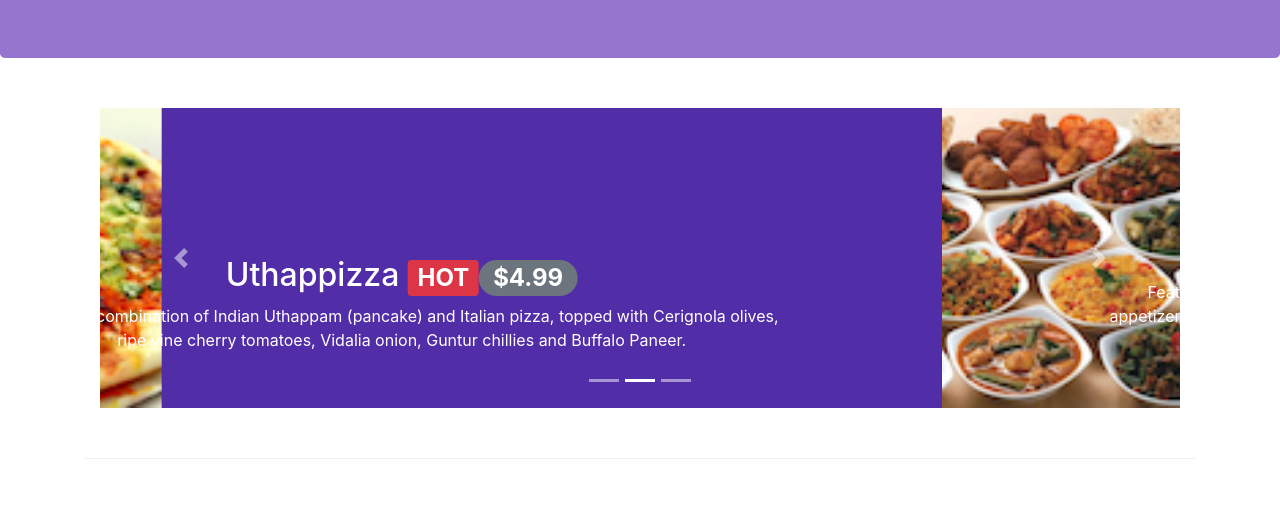
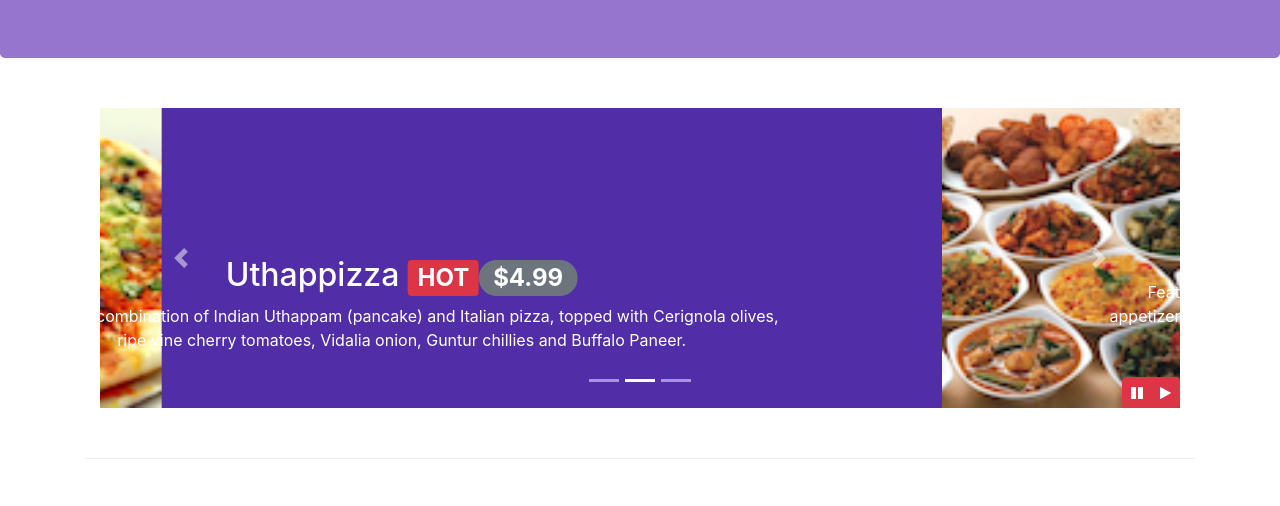
Before and after one commit to chukrav/Bootstrap4Ex, a website: page Bootstrap4/conFusion/index.html in a window 1280 px wide. Shown: the part 276-782 px from the top of the page. Drawn offline with nearby package versions, Linux system fonts and the light colour scheme.

Commit message:
Bootstrap JQuery

```diff
--- a/Bootstrap4/conFusion/css/styles.css
+++ b/Bootstrap4/conFusion/css/styles.css
@@ -59,3 +59,10 @@ body {
     left: 0;
     min-height: 300px;
 }
+
+#carouselButton {
+    right:0px;
+    position: absolute;
+    bottom: 0px;
+    z-index: 1;
+}
--- a/Bootstrap4/conFusion/index.html
+++ b/Bootstrap4/conFusion/index.html
@@ -219,6 +219,14 @@
                     <a class="carousel-control-next" href="#mycarousel" role="button" data-slide="next">
                         <span class="carousel-control-next-icon"></span>
                     </a>
+                    <div class="btn-group" id="carouselButton">
+                        <button class="btn btn-danger btn-sm" id="carousel-pause">
+                            <span class="fa fa-pause"></span>
+                        </button>
+                        <button class="btn btn-danger btn-sm" id="carousel-play">
+                            <span class="fa fa-play"></span>
+                        </button>
+                    </div>
                 </div>
             </div>
         </div>
@@ -317,6 +325,14 @@
         <script>
             $(document).ready(function () {
                 $('[data-toggle="tooltip"]').tooltip();
+                // -----------------------------------
+                $("#mycarousel").carousel({interval: 2000});
+                $("#carousel-pause").click(function(){
+                    $("#mycarousel").carousel('pause');
+                });
+                $("#carousel-play").click(function(){
+                    $("#mycarousel").carousel('cycle');
+                });
             });
         </script>
 
```
